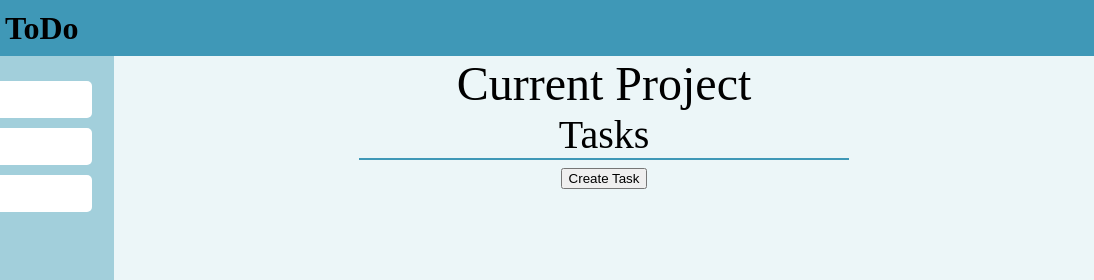
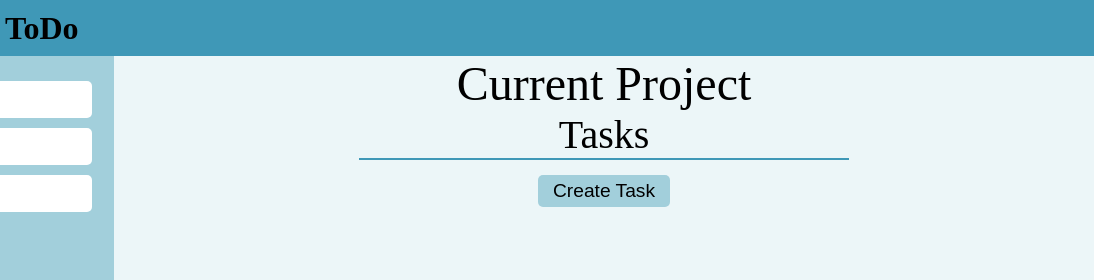
Before and after one commit to willhlong/odin-todo, a website built with webpack: page src/template.html in a window 1280 px wide. Shown: the top 280 px of the page, 186-1280 px from the left. Built offline with nearby package versions, Linux system fonts and the light colour scheme.

Commit message:
more style changes to buttons

```diff
--- a/src/styles/mystyles.css
+++ b/src/styles/mystyles.css
@@ -66,7 +66,10 @@ nav {
     padding: 5px 15px;
     font-size: 1.5em;
     gap: 15px;
+}
 
+.project:hover {
+    opacity: .8;
 }
 .projects-container svg {
     width: 1em;
@@ -77,8 +80,23 @@ main {
     background-color: var(--main-color-light);
 }
 
+
 main > div > h1 {
     margin: 0;
+}
+
+.open-task-form-btn {
+    background-color: var(--nav-color-light);
+    border: none;
+    border-radius: 5px;
+    font-size: 1.2em;
+    padding: 5px 15px;
+    cursor: pointer;
+    margin: 15px;
+}
+
+.open-task-form-btn:hover {
+    opacity: .8;
 }
 
 .project-title {
--- a/src/template.html
+++ b/src/template.html
@@ -35,8 +35,6 @@
             <div class="project-title">Current Project</div>
             <div class="tasks-container" id="task1">
                 <div class="task-area-title">Tasks</div>
-                <div class="task-elements-container">
-                </div>
             </div>
             <div>
                 <div class="new-task-btn-container">
```
